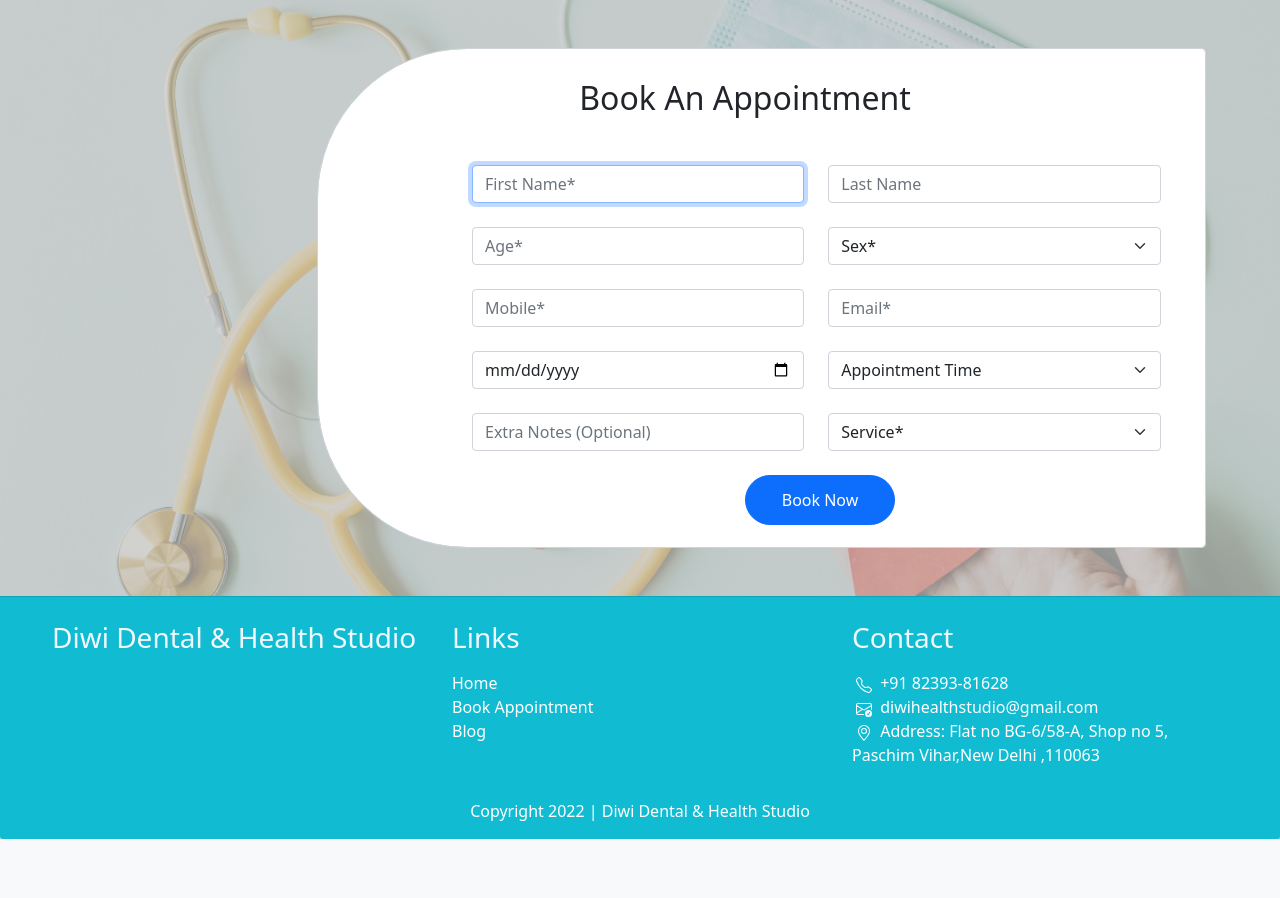
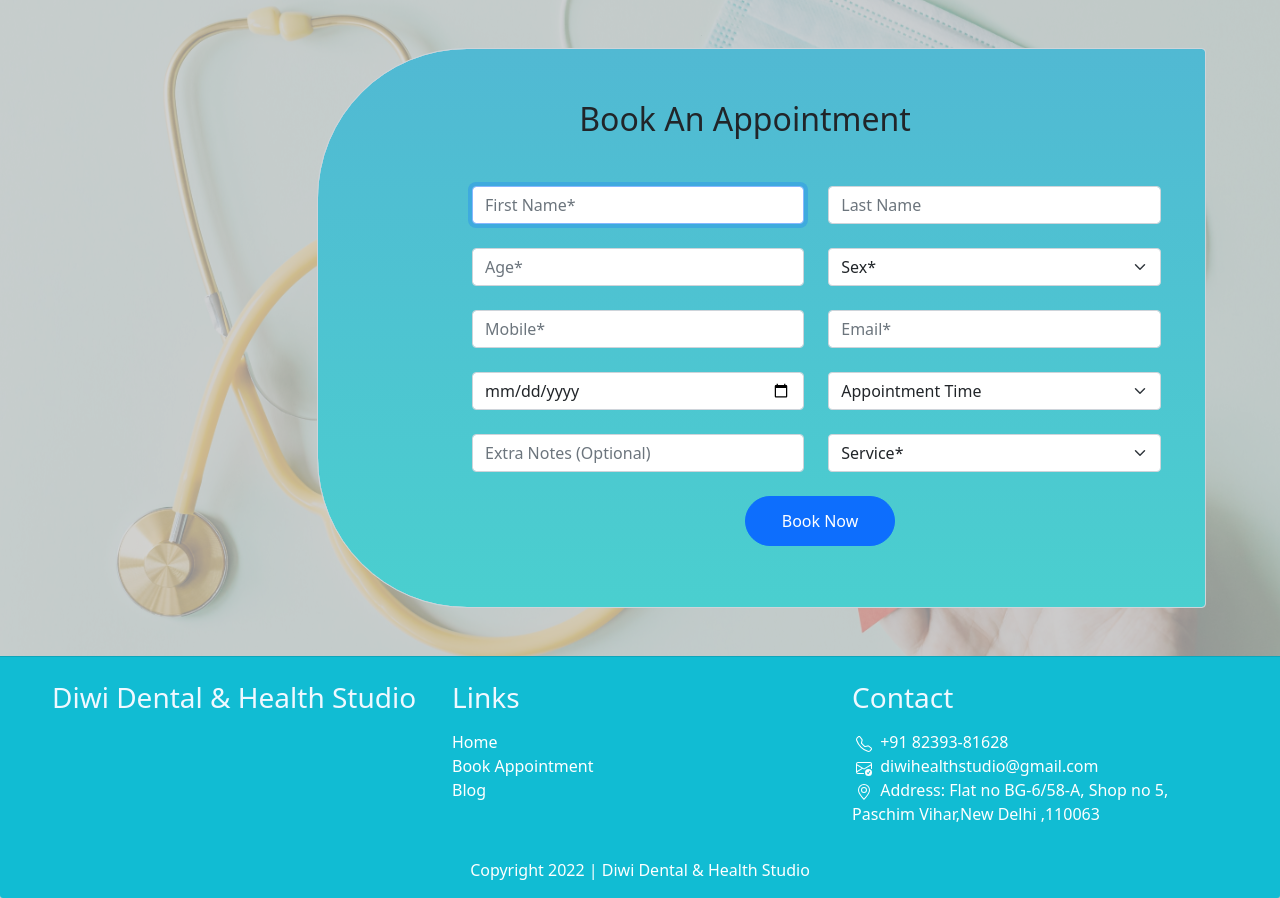
Before and after one commit to advanced-bencoding/diwi-health-studio-webapp, a Django app: page /book/ in a window 1280 px wide. Shown: the part 72-970 px from the top of the page. Before the commit the page ends 911 px from the top, so only its background shows below. Run offline with Django 3.2, Linux system fonts and the light colour scheme; data that the repository does not hold is empty; parts of the project's set-up code (start-up, migrations or seed data) failed here and were passed over.

Commit message:
changed book appointment form background

```diff
--- a/appointment/templates/appointment/book.html
+++ b/appointment/templates/appointment/book.html
@@ -26,7 +26,7 @@
 
             </div>
             <div class="col-9 my-5">
-                <div class="form-control" style="padding-right: 5%" id="myform">
+                <div class="form-control" style="padding-right: 5%; padding-top: 3%; padding-bottom: 5%; background-image :linear-gradient(rgb(81, 185, 211), rgb(74, 207, 207));" id="myform">
                     <h2 class="text-center mt-4">Book An Appointment</h2>
                     <form method="POST" action="{% url 'book' %}">
                         {% csrf_token %}
```
